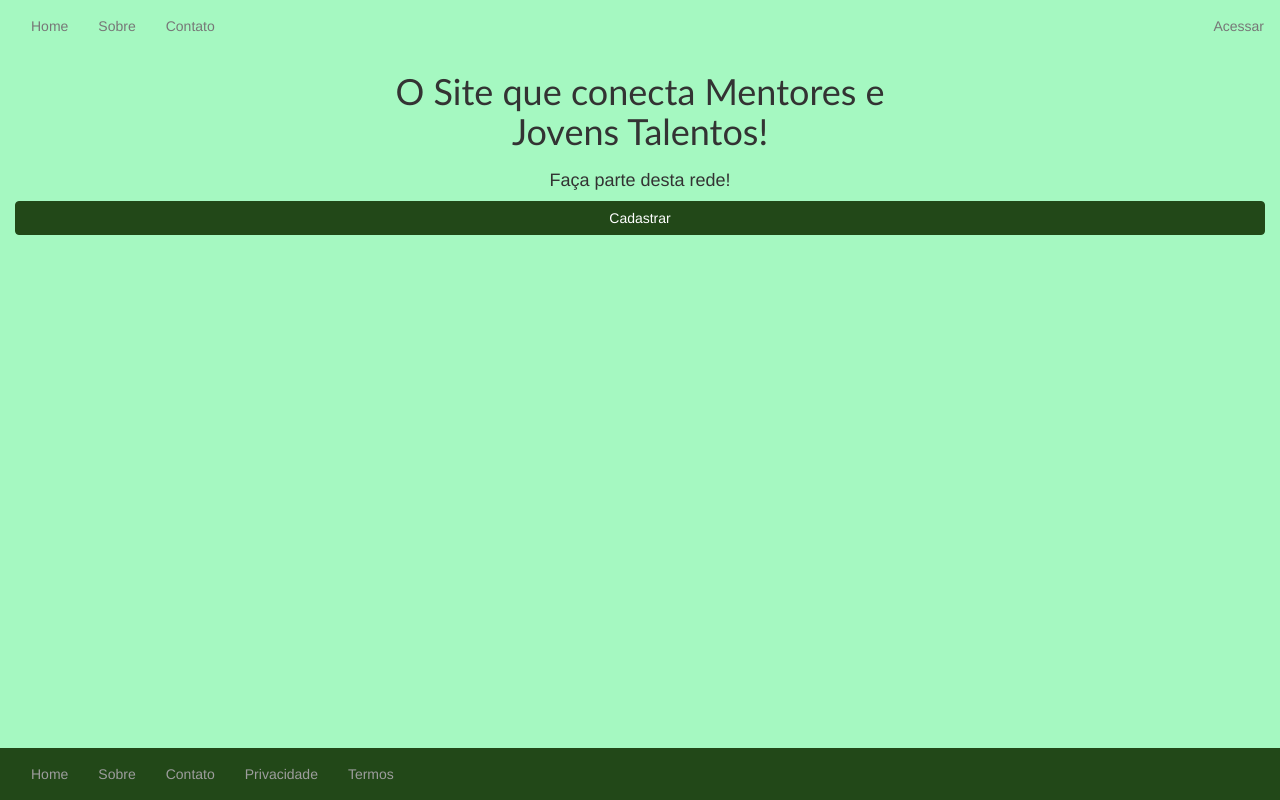
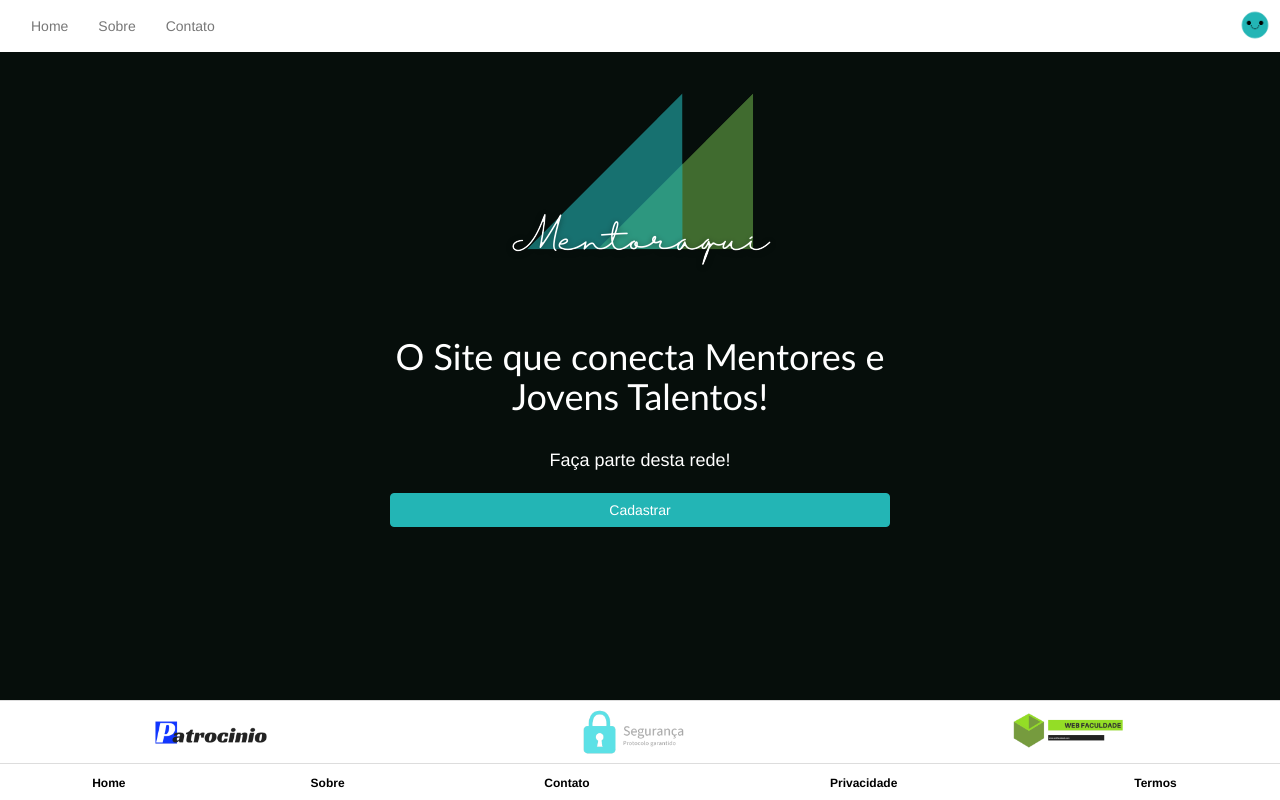
Before and after one commit to Fuyu-ko/Mentoraqui-Front, a PHP site: page / in a window 1280 px wide. Run offline with PHP 8.4, Linux system fonts and the light colour scheme.

Commit message:
Update 2
Adição de imagens e atualização de cores

```diff
--- a/css/estilo.css
+++ b/css/estilo.css
@@ -1,5 +1,5 @@
 body{
-	background-color: #A5F8C1;
+	background-color: #060E0B;
 	text-align: center;
 }
 
@@ -12,15 +12,31 @@ input.form-control{
 	text-align: center;
 }
 
+#selectCenter{
+	text-align: center;
+}
+
 h1{
-	font-family: 'Trebuchet MS', sans-serif;;
+	font-family: 'Trebuchet MS', sans-serif;
+	margin-bottom: 2%;
+	color: #FFFFFF;
+}
+
+h4{
+	color: #FFFFFF;
 }
 
 a.btn{
-	background-color: #224818;
-	border-color: #224818;
+	background-color: #23B5B5;
+	border-color: #23B5B5;
 	width: 100%;
 	color: white;
+	margin-top: 1%;
+	margin-bottom: 3%;
+}
+
+a.botao{
+	width: 40%;
 }
 
 a.btn:hover{
@@ -29,24 +45,62 @@ a.btn:hover{
 	color: white;
 }
 
+nav.navbar li:hover{
+	background-color: #5BA13B;
+	border-color: #5BA13B;
+}
+
+.icoAcessar{
+	width: 32px;
+	padding: 0px;
+	margin: 8px;
+}
+
+.icoLogin{
+	width: 12%;
+	margin-top: 20px;
+}
+
+.icoLogo{
+	margin-bottom: -10px;
+	margin-top: -2%;
+}
+
 .menu{
-	background-color: #A5F8C1;
-	border-color: #A5F8C1;
+	background-color: #FFFFFF;
+	border-color: #FFFFFF;
 	border-radius: 0px 0px 0px 0px;
 	margin-bottom: 0px;
 }
 
-.meio{
-	background-color: yellow;
-}
-
 .footer{
-	position: fixed;
+	position: absolute;
 	overflow: hidden;
 	width: 100%;
 	bottom: 0;
 	border-radius: 0px 0px 0px 0px;
 	margin-bottom: 0px;
-	background-color: #224818;
-	border-color: #224818;
 }
+
+table.table{
+	position: relative;
+	overflow: hidden;
+	width: 100%;
+	bottom: 0;
+	margin: 0px;
+	background-color: #FFFFFF;
+	border-color: #FFFFFF;
+}
+
+.footImg{
+	width: 30%;
+}
+
+a.badge{
+	background-color: #FFFFFF;
+	color: #000000;
+}
+
+a.badge:hover{
+	color: #5BA13B;
+}
--- a/index.php
+++ b/index.php
@@ -8,13 +8,16 @@
 <?php require "menu/navbarIndex.php";?>
 
 	<div class="container-fluid">
+		<img class="icoLogo" src="imagens/logoCentersf.png">
+	</div>
+	<div class="container-fluid">
 		<h1>O Site que conecta Mentores e <br> Jovens Talentos!</h1>
 	</div>
 	<div class="container-fluid">
 		<h4>Faça parte desta rede!</h4>
 	</div>
 	<div class="container-fluid">
-		<a class="btn btn-default" href="paginas/cadastro.php" role="button">Cadastrar</a>
+		<a class="btn btn-default botao" href="paginas/cadastro.php" role="button">Cadastrar</a>
 	</div>
 
 <?php require "menu/footerIndex.php";?>
--- a/menu/css&js.php
+++ b/menu/css&js.php
@@ -1,6 +1,8 @@
 <!DOCTYPE html>
 <html>
 <head>
+	<!--Icone-->
+	<link rel="icon" type="text/css" href="../imagens/logoCentersf.png">
 
 	<!--JQuery-->
 	<script src="https://ajax.googleapis.com/ajax/libs/jquery/3.5.1/jquery.min.js"></script>
--- a/menu/css&jsIndex.php
+++ b/menu/css&jsIndex.php
@@ -1,6 +1,8 @@
 <!DOCTYPE html>
 <html>
 <head>
+	<!--Icone-->
+	<link rel="icon" type="text/css" href="imagens/logoCentersf.png">
 
 	<!--JQuery-->
 	<script src="https://ajax.googleapis.com/ajax/libs/jquery/3.5.1/jquery.min.js"></script>
--- a/menu/footerIndex.php
+++ b/menu/footerIndex.php
@@ -4,16 +4,23 @@
 	<title></title>
 </head>
 <body>
-	<nav class="navbar navbar-inverse footer">
-		<div class="container-fluid">
-			<ul class="nav navbar-nav">
-				<li><a href="#">Home</a></li>
-				<li><a href="#">Sobre</a></li>
-				<li><a href="#">Contato</a></li>
-				<li><a href="#">Privacidade</a></li>
-				<li><a href="#">Termos</a></li>
-			</ul>
-		</div>
-	</nav>
+	<div class="footer">
+		<table class="table">
+			<tr>
+				<td><img class="footImg" src="imagens/patrocinio.png"></td>
+				<td><img class="footImg" src="imagens/seguranca.png"></td>
+				<td><img class="footImg" src="imagens/webfaculdade.png"></td>
+			</tr>
+		</table>
+		<table class="table">
+			<tr>
+				<td><a class="badge" href="#">Home</a></td>
+				<td><a class="badge" href="#">Sobre</a></td>
+				<td><a class="badge" href="#">Contato</a></td>
+				<td><a class="badge" href="#">Privacidade</a></td>
+				<td><a class="badge" href="#">Termos</a></td>
+			</tr>
+		</table>
+	</div>
 </body>
 </html>
--- a/menu/navbar.php
+++ b/menu/navbar.php
@@ -13,7 +13,7 @@
 				<li><a href="#">Contato</a></li>
 			</ul>
 			<ul class="nav navbar-nav navbar-right">
-				<li><a href="login.php">Acessar</a></li>
+				<a href="login.php"><img class="icoAcessar" src="../imagens/iconeAzul.png" title="Acessar"></a>
 			</ul>
 		</div>
 	</nav>
--- a/menu/navbarIndex.php
+++ b/menu/navbarIndex.php
@@ -13,7 +13,7 @@
 				<li><a href="#">Contato</a></li>
 			</ul>
 			<ul class="nav navbar-nav navbar-right">
-				<li><a href="paginas/login.php">Acessar</a></li>
+				<a href="paginas/login.php"><img class="icoAcessar" src="imagens/iconeAzul.png" title="Acessar"></a>
 			</ul>
 		</div>
 	</nav>
--- a/paginas/login.php
+++ b/paginas/login.php
@@ -7,6 +7,9 @@
 <body>
 <?php require "../menu/navbar.php";?>
 
+	<div>
+		<img class="icoLogin" src="../imagens/iconeAzul.png">
+	</div>
 	<div class="container-fluid">
 		<h1>ACESSAR</h1>
 	</div>
@@ -25,7 +28,6 @@
 		</form>
 	</div>
 
-
 <?php require "../menu/footer.php";?>
 </body>
 </html>
```
Also changed, not shown: menu/footer.php (+18 -11 lines), imagens/iconeAzul.png (added), imagens/iconeVerde.png (added), imagens/logoCenter.png (added), imagens/logoCentersf.png (added), imagens/logoCircularsf.png (added), imagens/logoUP.png (added), imagens/logoUPsf.png (added), imagens/patrocinio.png (added), imagens/seguranca.png (added), imagens/webfaculdade.png (added).
